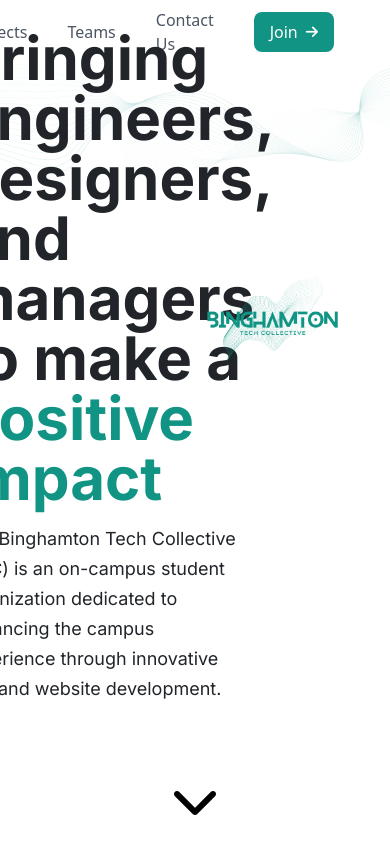
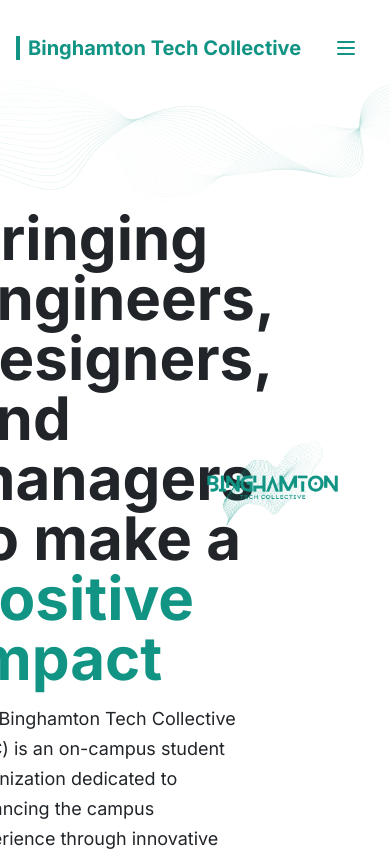
Before and after one commit to Binghamton-Tech-Collective/btc-web, a React (Vite) app in the folder btc-website/: page / in a window 390 px wide. Shown: the top 851 px of the page. Built offline with nearby package versions, Linux system fonts and the light colour scheme.

Commit message:
added some transitions and finished mobile navbar

```diff
--- a/btc-website/package.json
+++ b/btc-website/package.json
@@ -10,6 +10,7 @@
     "preview": "vite preview"
   },
   "dependencies": {
+    "framer-motion": "^12.4.1",
     "react": "^18.2.0",
     "react-dom": "^18.2.0",
     "react-router-dom": "^7.1.5"
--- a/btc-website/src/components/Navbar.jsx
+++ b/btc-website/src/components/Navbar.jsx
@@ -1,32 +1,99 @@
-import { Link } from "react-router-dom";
+import { useState, useEffect } from "react";
+import { Link, useLocation } from "react-router-dom";
 
 export const Navbar = () => {
+  const [isOpen, setIsOpen] = useState(false);
+  const location = useLocation();
+
+  // Add useEffect to handle body scroll
+  useEffect(() => {
+    if (isOpen) {
+      document.body.style.overflow = "hidden";
+    } else {
+      document.body.style.overflow = "unset";
+    }
+
+    // Cleanup function
+    return () => {
+      document.body.style.overflow = "unset";
+    };
+  }, [isOpen]);
+
   return (
-    <nav className="top-0 left-0 right-0 bg-white z-50 mr-8">
-      <ul className="flex flex-row justify-end items-center gap-10 mx-auto h-16 px-6">
-        <Link to="/">
-          <li className="text-gray-600 hover:text-btc transition-colors cursor-pointer">
-            Home
-          </li>
-        </Link>
-        <li className="text-gray-600 hover:text-btc transition-colors cursor-pointer">
-          About
-        </li>
-        <li className="text-gray-600 hover:text-btc transition-colors cursor-pointer">
-          Projects
-        </li>
-        <li className="text-gray-600 hover:text-btc transition-colors cursor-pointer">
-          Teams
-        </li>
-        <li className="text-gray-600 hover:text-btc transition-colors cursor-pointer">
-          Contact Us
-        </li>
-        <li>
-          <button className="bg-btc hover:bg-btcdark text-white py-2 px-4 rounded-lg transition-colors flex items-center gap-2">
-            Join <i className="fa-solid fa-arrow-right text-sm"></i>
+    <nav className="top-0 left-0 right-0 bg-white z-50 mt-4">
+      <div className="px-4 md:mx-auto">
+        <div className="flex justify-between items-center h-16 relative">
+          {/* Logo */}
+          <div className="flex items-center text-xl font-inter font-bold text-btc">
+            <Link to="/">
+              <span className="flex items-center gap-2">
+                <div className="w-1 h-6 bg-btc"></div>
+                Binghamton Tech Collective
+              </span>
+            </Link>
+          </div>
+
+          {/* Hamburger button */}
+          <button
+            onClick={() => setIsOpen(!isOpen)}
+            className="md:hidden text-btc hover:text-btc-hover absolute right-4 focus:outline-none"
+            aria-label="Toggle menu"
+          >
+            <svg
+              className="h-6 w-6 transition-transform duration-200 ease-in-out"
+              fill="none"
+              strokeLinecap="round"
+              strokeLinejoin="round"
+              strokeWidth="2"
+              viewBox="0 0 24 24"
+              stroke="currentColor"
+              style={{ transform: isOpen ? "rotate(90deg)" : "rotate(0)" }}
+            >
+              {isOpen ? (
+                <path d="M6 18L18 6M6 6l12 12" />
+              ) : (
+                <path d="M4 6h16M4 12h16M4 18h16" />
+              )}
+            </svg>
           </button>
-        </li>
-      </ul>
+
+          {/* Navigation Links */}
+          <ul
+            className={`${
+              isOpen
+                ? "opacity-100 translate-y-0"
+                : "opacity-0 -translate-y-2 md:opacity-100 md:translate-y-0"
+            } md:flex flex-col md:flex-row fixed md:relative top-16 md:top-0 left-0 right-0 w-screen md:w-auto md:bg-white items-center gap-8 md:gap-8 md:pb-0 shadow-lg md:shadow-none transition-all duration-300 ease-in-out z-50 px-8 pb-2 md:px-0 bg-white text-center md:text-left`}
+          >
+            {[
+              { path: "/", label: "Home" },
+              { path: "/about", label: "About" },
+              { path: "/projects", label: "Projects" },
+              { path: "/team", label: "Team" },
+              { path: "/support", label: "Support" },
+            ].map(({ path, label }) => (
+              <li key={path} className="mb-6 md:mb-0">
+                <Link
+                  to={path}
+                  className={`${
+                    location.pathname === path
+                      ? "text-btc"
+                      : "text-gray-700 hover:text-btc"
+                  } block w-full text-[24px] md:text-base`}
+                  onClick={() => setIsOpen(false)}
+                >
+                  {label}
+                </Link>
+              </li>
+            ))}
+            <li className="w-full md:w-auto">
+              <button className="bg-btc hover:bg-btcdark text-white py-2 px-4 rounded-lg transition-colors flex items-center gap-2 mx-auto md:mx-0 text-[24px] md:text-base">
+                Join Now <i className="fa-solid fa-arrow-right text-sm"></i>
+              </button>
+            </li>
+          </ul>
+        </div>
+      </div>
     </nav>
   );
 };
--- a/btc-website/src/pages/Home.jsx
+++ b/btc-website/src/pages/Home.jsx
@@ -1,13 +1,25 @@
+import { motion, useScroll, useTransform } from "framer-motion";
+
 export const Home = () => {
+  const { scrollY } = useScroll();
+
+  // Create transform values for left and right elements
+  const leftXTransform = useTransform(scrollY, [0, 300], [0, -1000]);
+  const rightXTransform = useTransform(scrollY, [0, 300], [0, 1000]);
+
   return (
     <div>
       {/* Hero Section */}
       <section
-        className="min-h-screen flex flex-col justify-center items-center px-20 bg-[url(/btc_element.png)] bg-no-repeat bg-contain"
+        className="min-h-screen flex flex-col justify-start items-center px-20 pt-32 bg-[url(/btc_element.png)] bg-no-repeat bg-contain"
         id="home"
       >
         <div className="flex flex-row justify-center items-center">
-          <div className="flex flex-col gap-6 justify-center items-center w-1/2 -translate-y-20">
+          <motion.div
+            style={{ x: leftXTransform }}
+            transition={{ type: "spring", stiffness: 50 }}
+            className="flex flex-col gap-6 justify-center items-center w-1/2"
+          >
             <div className="flex flex-col gap-4">
               <h1 className="text-left font-inter font-bold text-6xl text-[#212529]">
                 Bringing engineers, designers, and managers to make a{" "}
@@ -19,19 +31,22 @@
                 through innovative app and website development.
               </p>
             </div>
-          </div>
-          <div className="flex justify-center items-center w-1/2 -translate-y-32">
+          </motion.div>
+          <motion.div
+            style={{ x: rightXTransform }}
+            className="flex justify-center items-center w-1/2"
+          >
             <img
               src="/btc_logo.png"
               alt="BTC Logo"
-              className="max-w-full h-auto"
+              className="max-w-full h-auto object-contain -translate-y-16"
             />
-          </div>
+          </motion.div>
         </div>
         <div className="flex flex-row justify-center items-center mt-20">
           <button
             onClick={() => window.location.href = '#about'}
-            className="py-4 px-4 rounded-lg transition-colors flex items-center justify-center gap-2 w-1/2 font-bold absolute bottom-1"
+            className="py-4 px-4 rounded-lg transition-colors flex items-center justify-center gap-2 w-1/2 font-bold absolute bottom-1 hidden md:flex"
           >
             <i className="fa-solid fa-chevron-down text-5xl text-black hover:text-btc transition-colors cursor-pointer"></i>
           </button>
@@ -43,7 +58,13 @@
         className="min-h-screen flex justify-center items-center gap-8 px-20 bg-[#F5F5F5] bg-[url(/btc_background.png)] bg-no-repeat bg-[length:30%_auto] bg-[left_bottom_5rem] bg-left"
         id="about"
       >
-        <div className="flex flex-col gap-6 justify-center w-1/2">
+        <motion.div
+          initial={{ opacity: 0, y: 50 }}
+          whileInView={{ opacity: 1, y: 0 }}
+          viewport={{ once: true }}
+          transition={{ duration: 0.6, delay: 0.2 }}
+          className="flex flex-col gap-6 justify-center w-1/2"
+        >
           <h2 className="text-[#212529] text-left text-5xl font-bold font-inter">
             Digital products made <br />
             <span className="text-btc">by students, for students</span>
@@ -57,8 +78,14 @@
           <button className="bg-btc hover:bg-btcdark text-white py-4 px-4 rounded-lg transition-colors flex items-center justify-center gap-2 w-1/4 font-bold">
             Join Now <i className="fa-solid fa-arrow-right text-sm"></i>
           </button>
-        </div>
-        <div className="w-[735px] h-[547px] bg-[#d9d9d9]" />
+        </motion.div>
+        <motion.div
+          initial={{ opacity: 0, y: 50 }}
+          whileInView={{ opacity: 1, y: 0 }}
+          viewport={{ once: true }}
+          transition={{ duration: 0.6, delay: 0.4 }}
+          className="w-[735px] h-[547px] bg-[#d9d9d9]"
+        />
       </section>
 
       {/* More info */}
```
Also changed, not shown: 1 other file (tests, documents, lock files or other folders).
